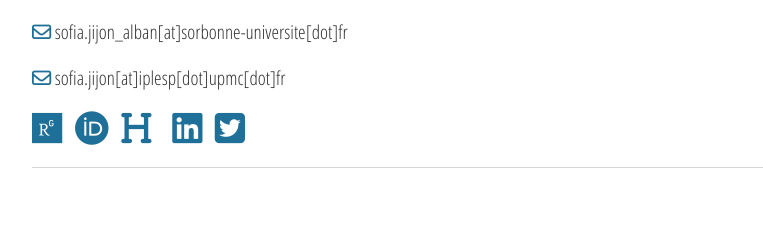
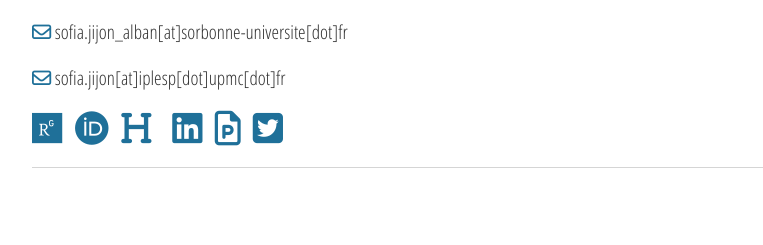
Before and after one commit to sjijon/sjijon.github.io, a Jekyll site: the page built from index.html, in a window 1280 px wide. Shown: the part 924-1169 px from the top of the page, without its empty margins (160-923 px from the left). Built offline with Jekyll 4.4.1, drawn with Linux system fonts in a browser that asks for light colours; nearby versions of some CDN libraries.

Commit message:
Add Publons icon to Index

```diff
--- a/index.html
+++ b/index.html
@@ -57,6 +57,8 @@ title: Sofia JIJON
 		&nbsp;
 		<a href="https://www.linkedin.com/in/sofiajijonalban/" target="_blank"><i class="fab fa-linkedin" style="font-size: 1.8em"></i></a>
 		&nbsp;
+		<a href="https://publons.com/researcher/4268332/sofia-jijon/" target="_blank"><i class="fa fa-file-powerpoint-o" style="font-size: 1.8em"></i></a>
+		&nbsp;
 		<a href="https://twitter.com/Sofia_Jijon" target="_blank"><i class="fab fa-twitter-square" style="font-size: 1.8em"></i></a>
 	</p>
 </div><!-- /.blurb -->
```
